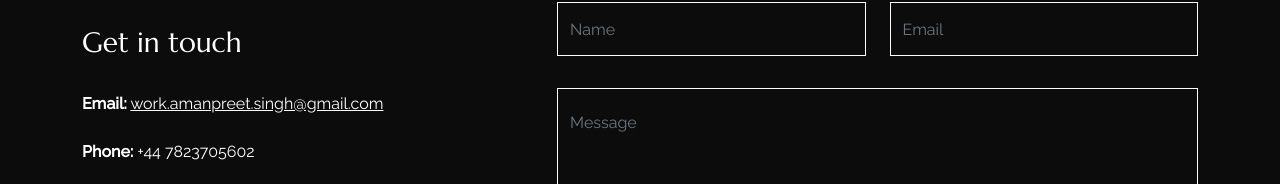
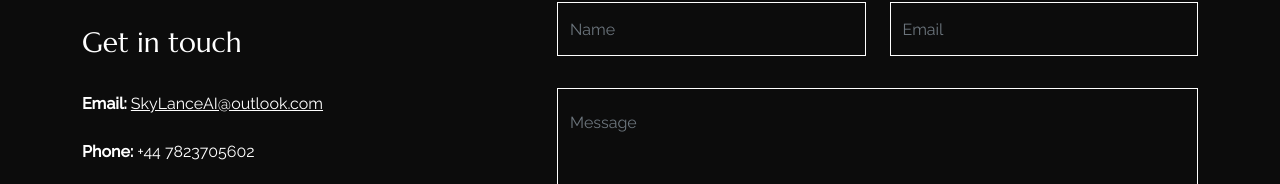
Before and after one commit to AmanpreetSingh0071/ai-consulting-site, a React (Create React App) app: page / in a window 1280 px wide. Shown: the part 5191-5375 px from the top of the page. Built offline with nearby package versions, Linux system fonts and the light colour scheme.

Commit message:
Email updated for SkyLance

```diff
--- a/src/content_option.js
+++ b/src/content_option.js
@@ -153,11 +153,11 @@ const dataportfolio = [
 ];
 
 const contactConfig = {
-    YOUR_EMAIL: "work.amanpreet.singh@gmail.com",
+    YOUR_EMAIL: "SkyLanceAI@outlook.com",
     YOUR_FONE: "+44 7823705602",
     description:
         "Let’s explore how AI can unlock value for your business. Drop us a message today.",
-    YOUR_SERVICE_ID: "service_5r6vlo8",
+    YOUR_SERVICE_ID: "service_zh9uibm",
     YOUR_TEMPLATE_ID: "template_6wqnwym",
     YOUR_USER_ID: "tI3lYbIH_OBPuAiJ7",
 };
```
